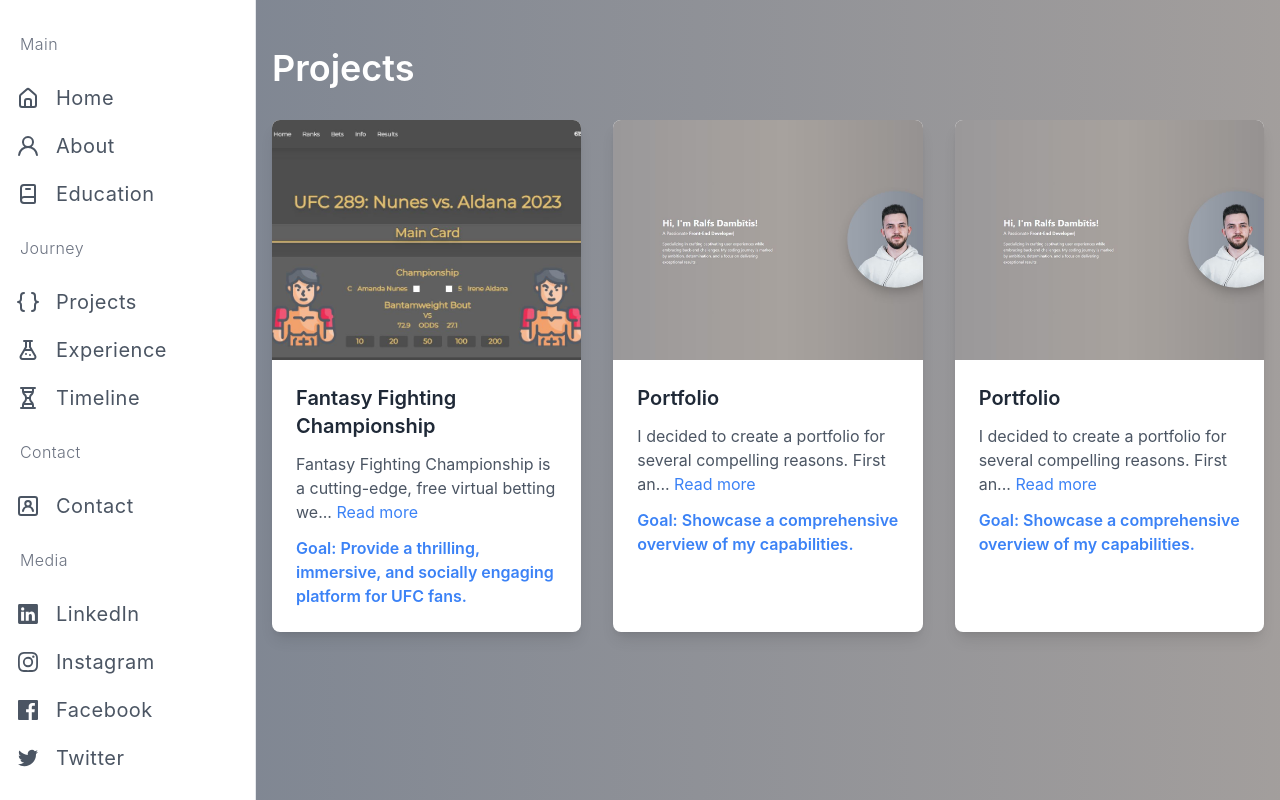
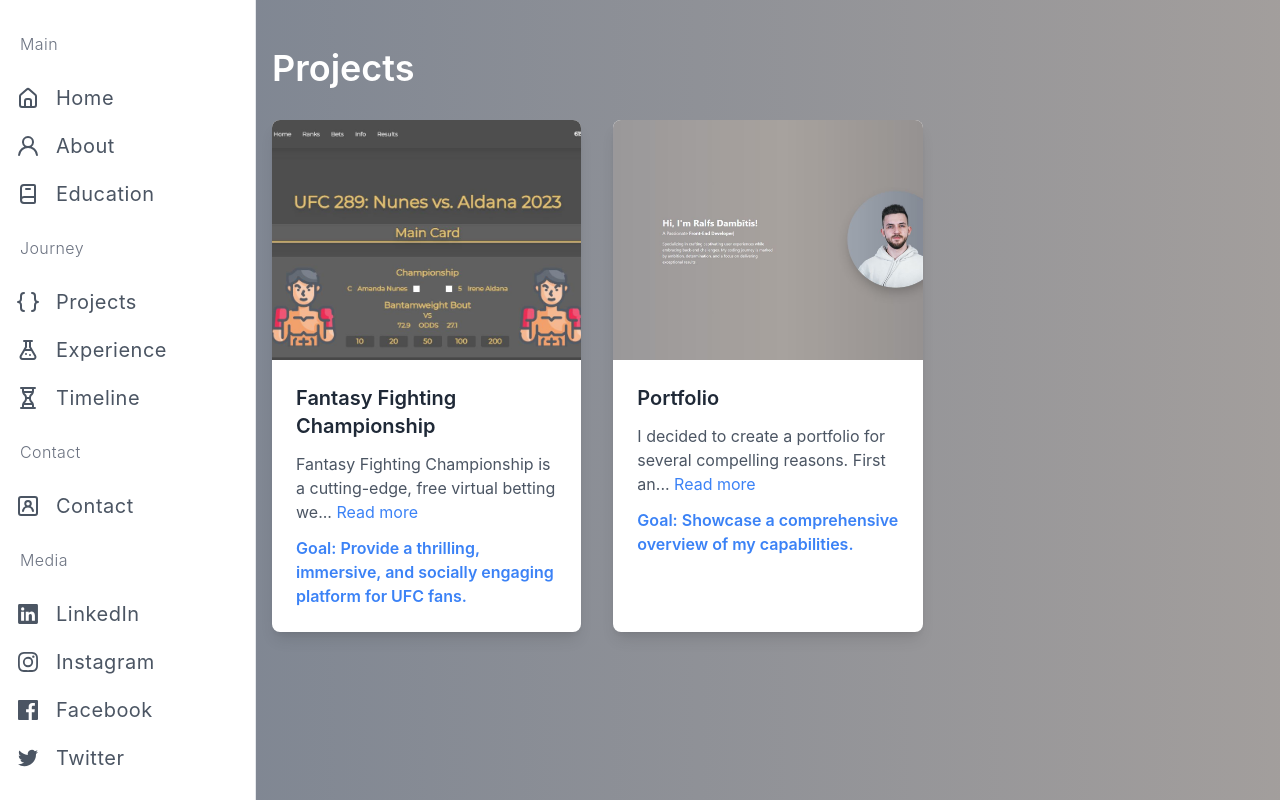
Before and after one commit to HighRollerLV/myportfolio, a React (Create React App) app: page /projects in a window 1280 px wide. Built offline with nearby package versions, Linux system fonts and the light colour scheme.

Commit message:
Removed dummy data

```diff
--- a/src/components/pages/Projects.js
+++ b/src/components/pages/Projects.js
@@ -30,18 +30,6 @@ const Projects = () => {
                             view of my capabilities."
                         ProjectGoal="Showcase a comprehensive overview of my capabilities."
                     />
-                    <ProjectData
-                        ProjectImage="/media/portfolio.JPG"
-                        AltImage="portfolio"
-                        ProjectTitle="Portfolio"
-                        ProjectDesc="I decided to create a portfolio for several compelling reasons.
-                            First and foremost, it serves as a tangible representation of my journey and growth
-                            in my chosen field. As I've progressed in my career, I've amassed a diverse collection
-                            of projects, experiences, and skills. This portfolio allows me to curate and showcase
-                            the best of what I've accomplished, giving others a comprehensive
-                            view of my capabilities."
-                        ProjectGoal="Showcase a comprehensive overview of my capabilities."
-                    />
                 </div>
             </div>
         </div>
```
